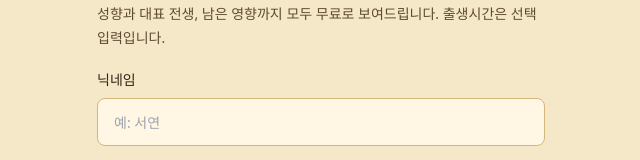
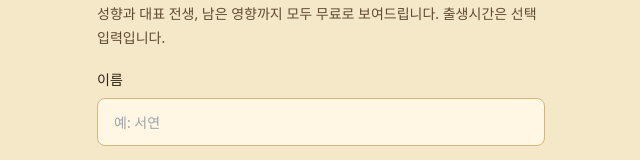
Before and after one commit to DH-Lee95/before_life, a Next.js app: page /test in a window 1280 px wide. Shown: the part 194-354 px from the top of the page, without its empty margins (319-959 px from the left). Built offline with nearby package versions, Linux system fonts and the light colour scheme.

Commit message:
fix: label profile name field clearly

```diff
--- a/src/components/TestForm.tsx
+++ b/src/components/TestForm.tsx
@@ -128,13 +128,13 @@ export function TestForm() {
           </div>
 
           <label className="block">
-            <span className="mb-2 block text-sm font-medium">닉네임</span>
+            <span className="mb-2 block text-sm font-medium">이름</span>
             <input
               value={nickname}
               onChange={(event) => dispatch({ type: "set_field", field: "nickname", value: event.target.value })}
               className="h-12 w-full rounded-lg border border-archive-line bg-archive-panel px-4 text-sm outline-none focus:border-archive-rose"
               placeholder="예: 서연"
-              autoComplete="nickname"
+              autoComplete="name"
             />
           </label>
 
```
Also changed, not shown: 1 other file (tests, documents, lock files or other folders).
